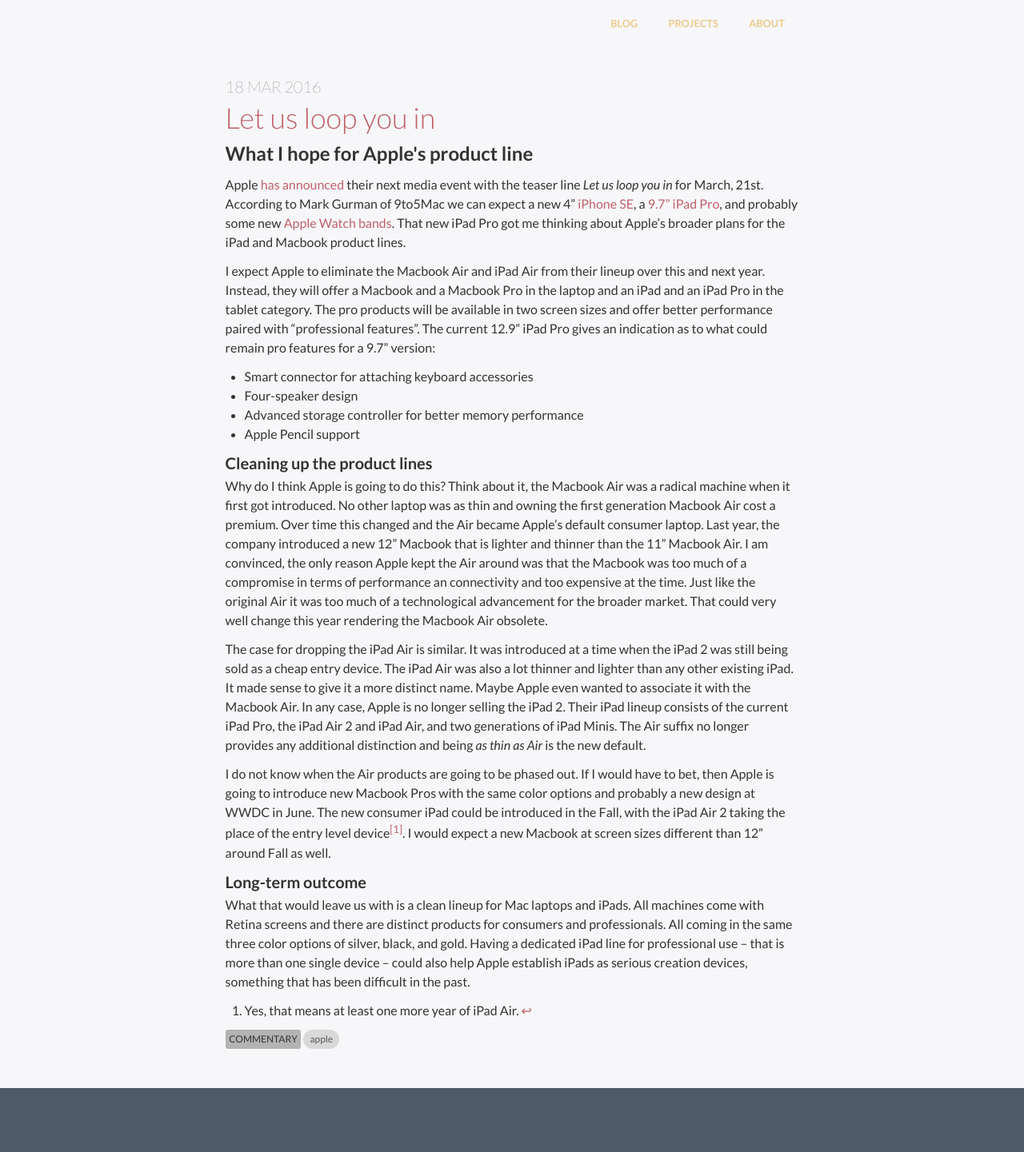
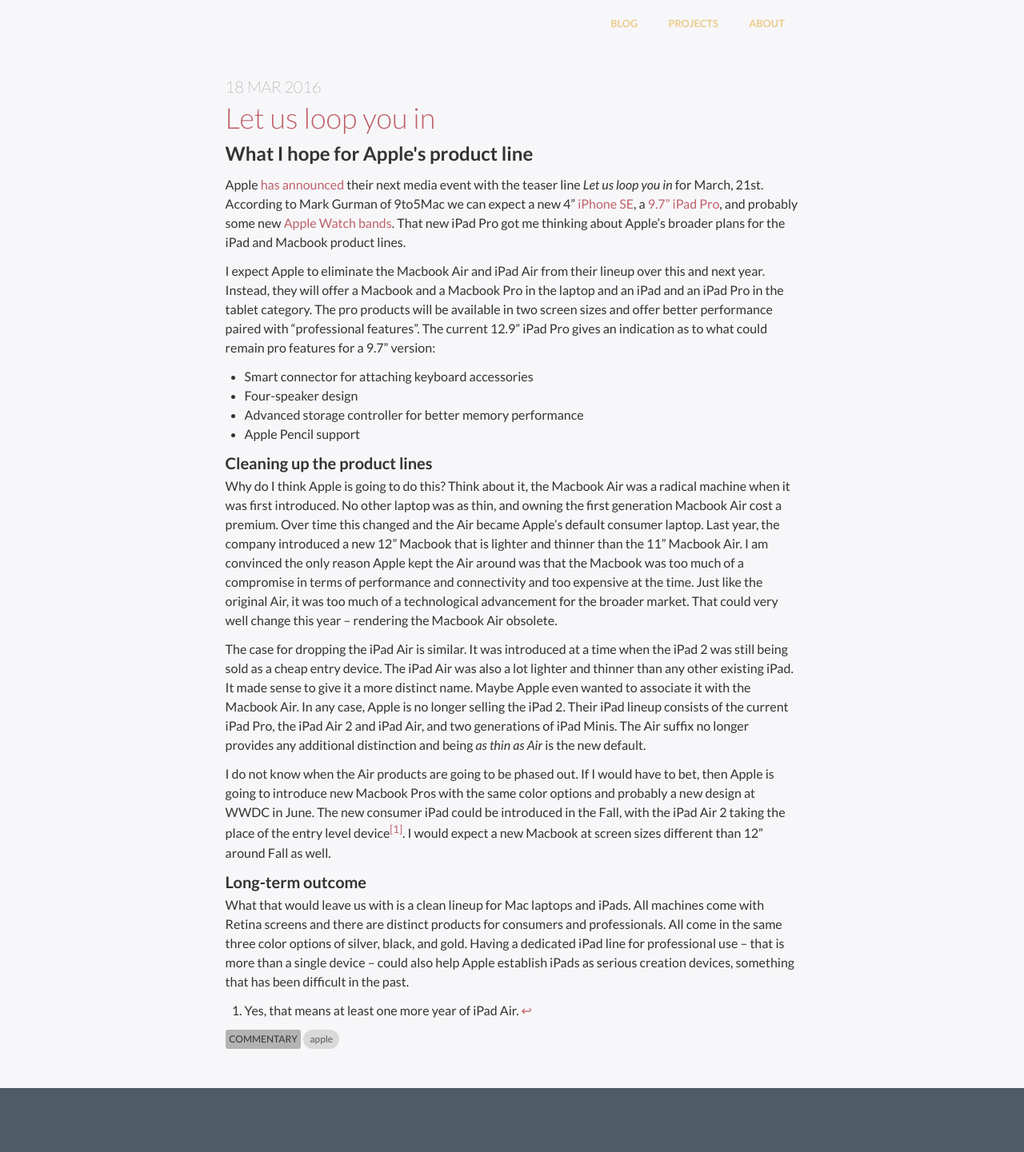
Before and after one commit to felixjung/feju.github.io, a Jekyll site: the page built from _posts/2016-03-18-let-us-loop-you-in.md, in a window 1280 px wide. Shown: the whole page at 80% size. Built offline with Jekyll 4.4.1, drawn with Linux system fonts in a browser that asks for light colours.

Commit message:
Fixes and corrections

```diff
--- a/_posts/2016-03-18-let-us-loop-you-in.md
+++ b/_posts/2016-03-18-let-us-loop-you-in.md
@@ -31,19 +31,19 @@
 ##### Cleaning up the product lines
 
 Why do I think Apple is going to do this? Think about it, the Macbook Air was a
-radical machine when it first got introduced. No other laptop was as thin and
+radical machine when it was first introduced. No other laptop was as thin, and
 owning the first generation Macbook Air cost a premium. Over time this changed
 and the Air became Apple's default consumer laptop. Last year, the company
 introduced a new 12" Macbook that is lighter and thinner than the 11" Macbook
-Air. I am convinced, the only reason Apple kept the Air around was that the
-Macbook was too much of a compromise in terms of performance an connectivity
-and too expensive at the time. Just like the original Air it was too much of a
+Air. I am convinced the only reason Apple kept the Air around was that the
+Macbook was too much of a compromise in terms of performance and connectivity
+and too expensive at the time. Just like the original Air, it was too much of a
 technological advancement for the broader market. That could very well change
-this year rendering the Macbook Air obsolete.
+this year -- rendering the Macbook Air obsolete.
 
 The case for dropping the iPad Air is similar. It was introduced at a time when
 the iPad 2 was still being sold as a cheap entry device. The iPad Air was also
-a lot thinner and lighter than any other existing iPad. It made sense to give
+a lot lighter and thinner than any other existing iPad. It made sense to give
 it a more distinct name. Maybe Apple even wanted to associate it with the
 Macbook Air. In any case, Apple is no longer selling the iPad 2. Their iPad
 lineup consists of the current iPad Pro, the iPad Air 2 and iPad Air, and two
@@ -61,9 +61,9 @@
 
 What that would leave us with is a clean lineup for Mac laptops and iPads. All
 machines come with Retina screens and there are distinct products for consumers
-and professionals. All coming in the same three color options of silver, black,
+and professionals. All come in the same three color options of silver, black,
 and gold. Having a dedicated iPad line for professional use -- that is more
-than one single device -- could also help Apple establish iPads as serious
+than a single device -- could also help Apple establish iPads as serious
 creation devices, something that has been difficult in the past.
 
 [^1]: Yes, that means at least one more year of iPad Air.
```
